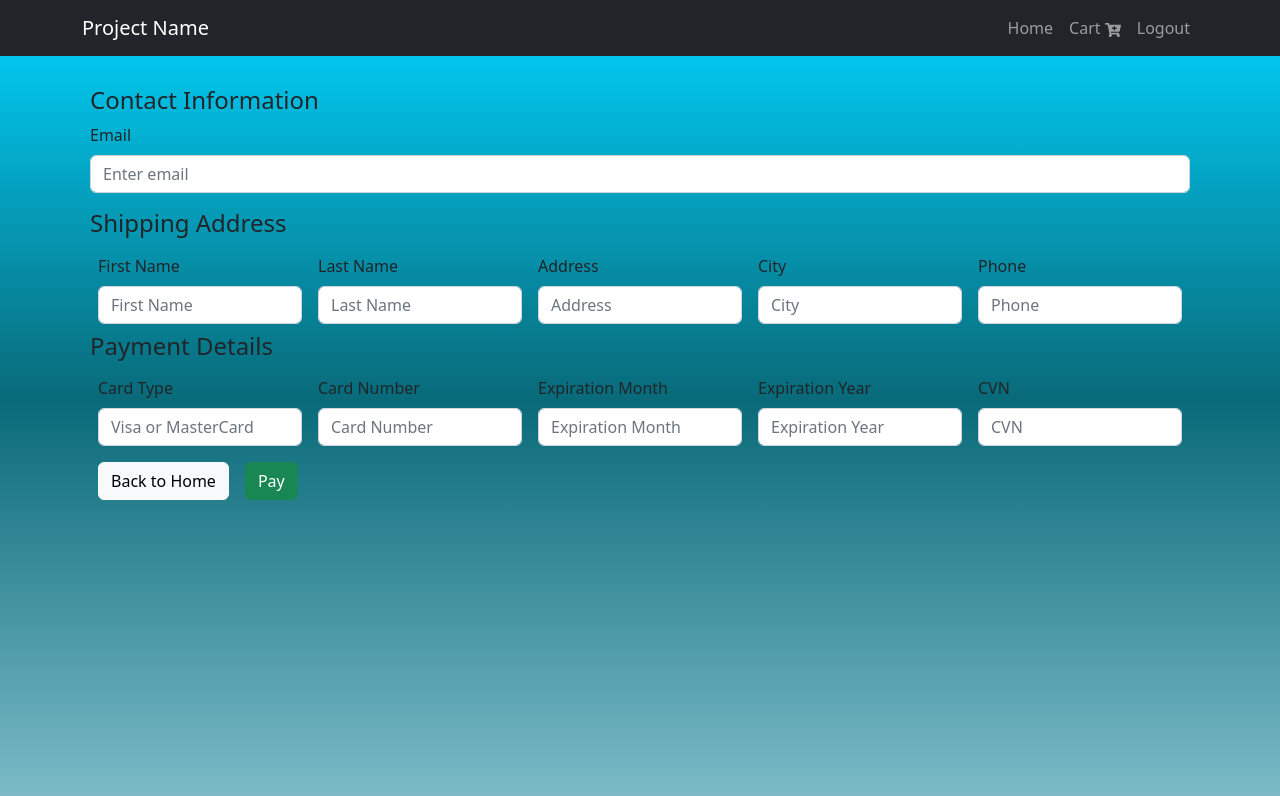
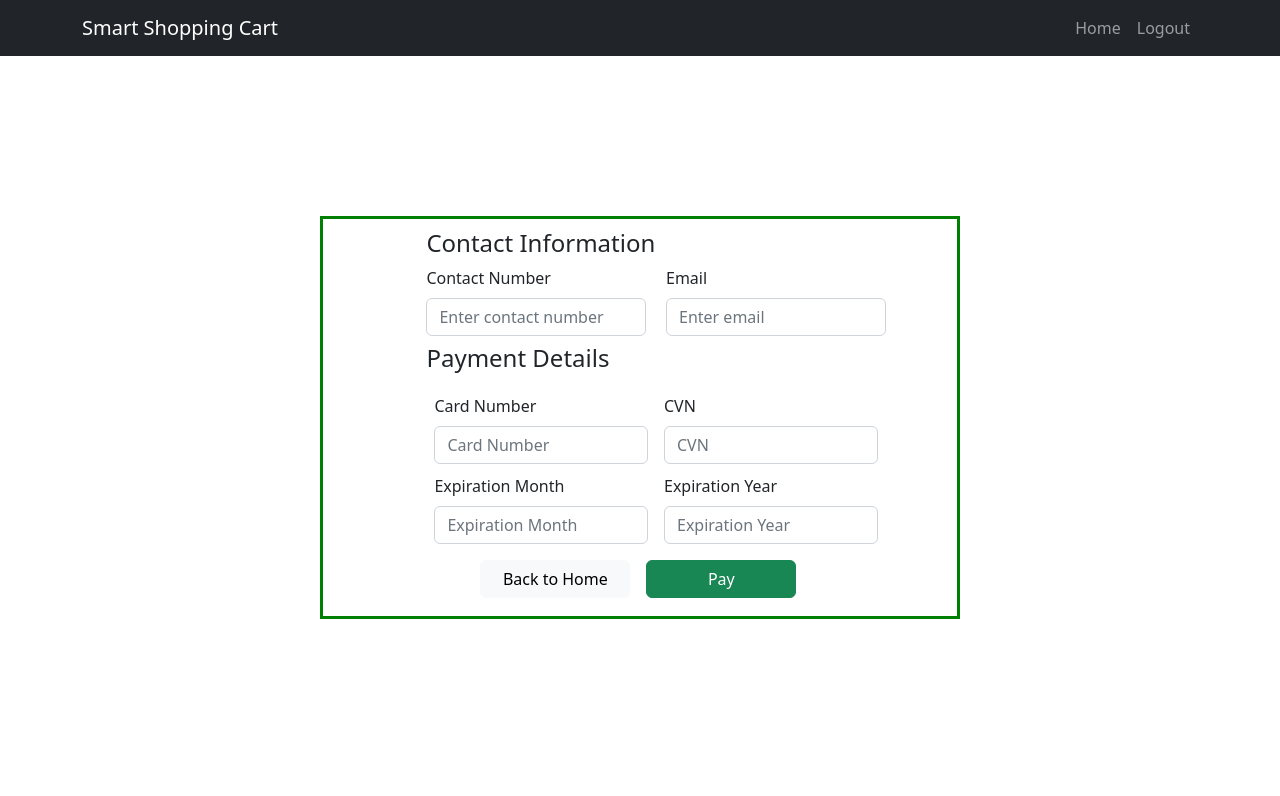
Before and after one commit to NehaKhann/React-app, a React (Create React App) app: page /checkout in a window 1280 px wide. Shown: the top 796 px of the page. Built offline with nearby package versions, Linux system fonts and the light colour scheme; sample sign-in values are in the browser's storage.

Commit message:
Ui changes and Detection mapping

```diff
--- a/src/App.js
+++ b/src/App.js
@@ -16,9 +16,10 @@ const App = () => {
           <Route exact path="/" element={<Login/>}/>
           <Route exact path="/login" element={<Login/>}/>
           <Route exact path="/register" element={<Register/>}/>
-          <Route exact path="/home" element={<Home/>}/>
+          <Route exact path="/home" element={<Camera/>}/>
+          {/* <Route exact path="/home" element={<Home/>}/> */}
           <Route exact path="/error" element={<ErrorPage/>}/>
-          <Route exact path="/camera" element={<Camera/>}/>
+          {/* <Route exact path="/camera" element={<Camera/>}/> */}
           <Route exact path="/checkout" element={<Checkout/>}/>
           <Route path="*" element={<ErrorPage/>}/>
         </Routes>
--- a/src/components/Card.js
+++ b/src/components/Card.js
@@ -5,7 +5,7 @@ import "./WebCam.css";
 import { Button } from 'react-bootstrap';
 import { useNavigate } from "react-router-dom";
 
-function CardComp() {
+function CardComp({ name, price, unit, productId, image }) {
   const navigate = useNavigate();
   return (
     // <div className="scrollable-div mt-3">
@@ -13,11 +13,11 @@ function CardComp() {
     //     {Array.from({ length: 6 }).map((_, idx) => (
     <Col>
       <Card>
-              <Card.Img variant="top" src="https://images.pexels.com/photos/20787/pexels-photo.jpg?auto=compress&cs=tinysrgb&h=350" />
+        <Card.Img variant="top" src={image} height = {200} width= {170}/>
         <Card.Body>
-                <Card.Title>Cart Item</Card.Title>
+          <Card.Title>{name}</Card.Title>
           <Card.Text>
-                  This is xyz product
+            Price: {price}
           </Card.Text>
         </Card.Body>
       </Card>
--- a/src/components/Navbar.js
+++ b/src/components/Navbar.js
@@ -18,7 +18,7 @@ function NavComp() {
   return (
     <Navbar collapseOnSelect expand="lg" bg="dark" variant="dark">
       <Container>
-        <Navbar.Brand >Project Name</Navbar.Brand>
+        <Navbar.Brand >Smart Shopping Cart</Navbar.Brand>
         <Navbar.Toggle aria-controls="responsive-navbar-nav" />
         <Navbar.Collapse id="responsive-navbar-nav">
           <Nav className="me-auto">
@@ -41,9 +41,9 @@ function NavComp() {
             <Nav.Link eventKey={2} href="/home">
               Home
             </Nav.Link>
-            <Nav.Link eventKey={3} href="/camera">
+            {/* <Nav.Link eventKey={3} href="/camera">
               Cart <FaCartPlus />
-            </Nav.Link>
+            </Nav.Link> */}
             <Nav.Link style={{ "cursor": "pointer" }} onClick={handleLogout}>Logout</Nav.Link>
 
           </Nav>
--- a/src/model/labels.json
+++ b/src/model/labels.json
@@ -4,48 +4,55 @@
         "name":"Bake Time Marble SLice Cake",
         "price":10,
         "unit":1,
-        "productId":"MBCS_10"
+        "productId":"MBCS_10",
+        "image":"https://grozar.pk/wp-content/uploads/2019/09/Hilal-Bake-Time-Marble-Cake-Slices-5-Slices-Per-Pack.jpg"
     },
     {
         "id":1,
         "name":"Catty Chinns 20gm ",
         "price":30,
         "unit":1,
-        "productId":"CC20GM_30"
+        "productId":"CC20GM_30",
+        "image":"https://supercrisp.com.pk/wp-content/uploads/2021/05/catty-chins-pack.png"
     },
     {
         "id":2,
         "name":"Chocolava ",
         "price":20,
         "unit":1,
-        "productId":"CHLVA_20"
+        "productId":"CHLVA_20",
+        "image":"https://xmart.pk/image/cache/catalog/ARBAZ%20KHAN%20/unnamed-1000x1000.jpg"
     },
     {
         "id":3,
         "name":"Prince Chocolate Biscuit",
         "price":50,
         "unit":1,
-        "productId":"PCB_50"
+        "productId":"PCB_50",
+        "image":"https://pictures.grocerapps.com/original/grocerapp-lu-price-chocolate-biscuit-5f686696201ce.jpeg"
     },
     {
         "id":4,
         "name":"Slanty Jalapeno",
         "price":30,
         "unit":1,
-        "productId":"SLATYJL_30"
+        "productId":"SLATYJL_30",
+        "image":"https://i0.wp.com/fairo.pk/wp-content/uploads/2020/09/Kolson-Slanty-Jalapeno.jpg?fit=1000%2C1000&ssl=1"
     },
     {
         "id":5,
         "name":"Tang Orange",
         "price":30,
         "unit":1,
-        "productId":"TANGORG_30"
+        "productId":"TANGORG_30",
+        "image":"https://media.naheed.pk/catalog/product/cache/49dcd5d85f0fa4d590e132d0368d8132/1/1/1175547-1_1.jpg"
     },
     {
         "id":6,
         "name":"YUMS Fruity",
         "price":30,
         "unit":1,
-        "productId":"YUMS_30"
+        "productId":"YUMS_30",
+        "image":"https://i0.wp.com/fairo.pk/wp-content/uploads/2020/06/CandyLand-Yums-Fruity.jpg?fit=1000%2C1000&ssl=1"
     }
 ]}
--- a/src/pages/Checkout/Checkout.css
+++ b/src/pages/Checkout/Checkout.css
@@ -1,14 +1,34 @@
-.checkout-main-screen{
-    background-image: linear-gradient(#00d4ff, #096a79, #7dbbc8);
+.checkout-main-screen {
     height: 100vh;
+}
 
+.checkout-form {
+    align-items: center;
+    justify-content: center;
 }
-.checkout-form{
-    margin: 30px 90px;
 
-}
-.field1{
+.field1 {
     display: flex;
     flex-direction: row;
+}
 
+.center {
+    margin: auto;
+    width: 50%;
+    border: 3px solid green;
+    padding: 10px;
+    margin-top: 10em;
 }
+
+.center-form {
+    margin: auto;
+    width: 80%;
+    /* background-color: red; */
+    padding-left: 2em;
+}
+
+.center-form-button {
+    margin: auto;
+    width: 80%;
+    /* background-color: red; */
+}
--- a/src/pages/Checkout/Checkout.js
+++ b/src/pages/Checkout/Checkout.js
@@ -25,71 +25,49 @@ const Checkout = () => {
         return (
             <div className="checkout-main-screen">
                 <NavComp />
+                <div className="center">
+                    <div>
 
-                <Form className="checkout-form">
+                        <Form className="checkout-form center-form" >
                             <h4>Contact Information</h4>
-                    <Form.Group className="mb-3 " controlId="formBasicEmail">
+                            <div className="field1">
+                                <Form.Group className="mb-2 " controlId="formBasicPassword">
+                                    <Form.Label>Contact Number</Form.Label>
+                                    <Form.Control type="text" placeholder="Enter contact number" />
+                                </Form.Group>
+                                <Form.Group className="mb-2" controlId="formBasicPassword" style={{ marginLeft: 20 }}>
                                     <Form.Label>Email</Form.Label>
                                     <Form.Control type="email" placeholder="Enter email" />
-                    </Form.Group>
-                    <h4>Shipping Address</h4>
-                    <div className="field1">
-                    <Form.Group className="m-2 " controlId="formBasicPassword">
-                        <Form.Label>First Name</Form.Label>
-                        <Form.Control type="text" placeholder="First Name" />
-                    </Form.Group>
-                    <Form.Group className="m-2" controlId="formBasicPassword">
-                        <Form.Label>Last Name</Form.Label>
-                        <Form.Control type="text" placeholder="Last Name" />
-                    </Form.Group>
-                    <Form.Group className="m-2" controlId="formBasicPassword">
-                        <Form.Label>Address</Form.Label>
-                        <Form.Control type="text" placeholder="Address" />
-                        </Form.Group>
-                        <Form.Group className="m-2" controlId="formBasicPassword">
-                        <Form.Label>City</Form.Label>
-                        <Form.Control type="text" placeholder="City" />
-                    </Form.Group>
-                    <Form.Group className="m-2" controlId="formBasicPassword">
-                        <Form.Label>Phone</Form.Label>
-                        <Form.Control type="text" placeholder="Phone" />
                                 </Form.Group>
                             </div>
                             <h4>Payment Details</h4>
                             <div className="field1">
-                    <Form.Group className="m-2 " controlId="formBasicPassword">
-                        <Form.Label>Card Type</Form.Label>
-                        <Form.Control type="text" placeholder="Visa or MasterCard" />
-                    </Form.Group>
                                 <Form.Group className="m-2" controlId="formBasicPassword">
-                        <Form.Label>Card Number</Form.Label>
+                                    <Form.Label style={{ marginTop: 5 }}>Card Number</Form.Label>
                                     <Form.Control type="text" placeholder="Card Number" />
-                    </Form.Group>
-                    <Form.Group className="m-2" controlId="formBasicPassword">
-                        <Form.Label>Expiration Month</Form.Label>
+                                    <Form.Label style={{ marginTop: 10 }}>Expiration Month</Form.Label>
                                     <Form.Control type="text" placeholder="Expiration Month" />
                                 </Form.Group>
                                 <Form.Group className="m-2" controlId="formBasicPassword">
-                        <Form.Label>Expiration Year</Form.Label>
+                                    <Form.Label style={{ marginTop: 5 }}>CVN</Form.Label>
+                                    <Form.Control type="text" placeholder="CVN" />
+                                    <Form.Label style={{ marginTop: 10 }}>Expiration Year</Form.Label>
                                     <Form.Control type="text" placeholder="Expiration Year" />
                                 </Form.Group>
-                    <Form.Group className="m-2 " controlId="formBasicPassword">
-                        <Form.Label>CVN</Form.Label>
-                        <Form.Control type="text" placeholder="CVN" />
-                    </Form.Group>
+                            </div>
+                            <div className="center-form-button">
+                                <Button style={{ width: 150 }} onClick={() => navigate("/home")} className="m-2" variant="light" size="md">
+                                    Back to Home
+                                </Button>
+                                <Button style={{ width: 150 }} onClick={() => navigate("/home")} className="m-2" variant="success" size="md">
+                                    Pay
+                                </Button>
                             </div>
 
 
-
-      <Button onClick={() => navigate("/home")} className="m-2" variant="light" size="md">
-     Back to Home
-      </Button>
-      <Button onClick={() => navigate("/home")} className="m-2" variant="success" size="md">
-     Pay
-      </Button>
-
-
                         </Form>
+                    </div>
+                </div>
             </div>
 
         );
```
Also changed, not shown: src/components/Grid.js (+69 -5 lines), src/components/WebCam.js (+5 -86 lines). Lines whose indentation alone changed are shown as unchanged.
